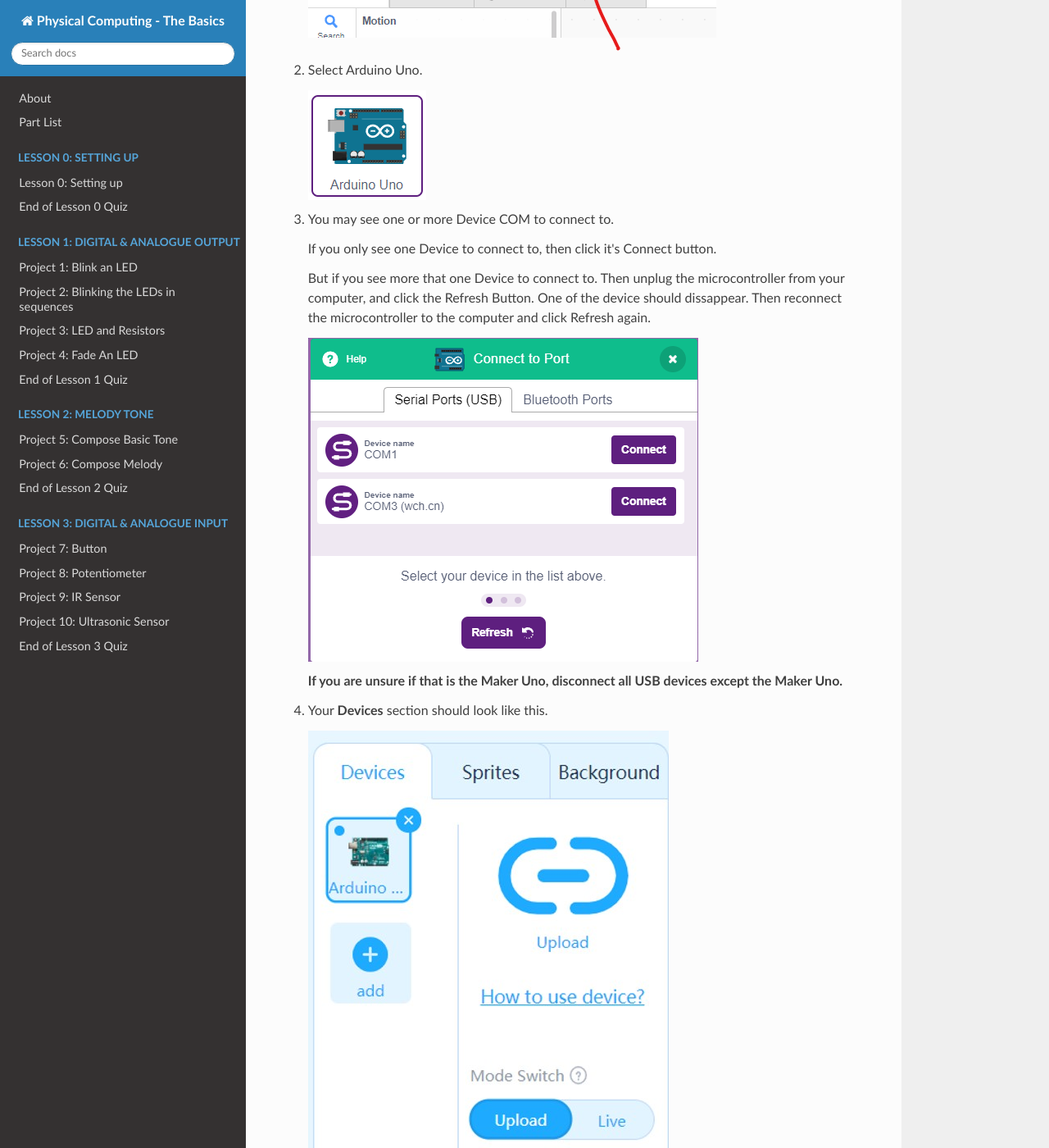
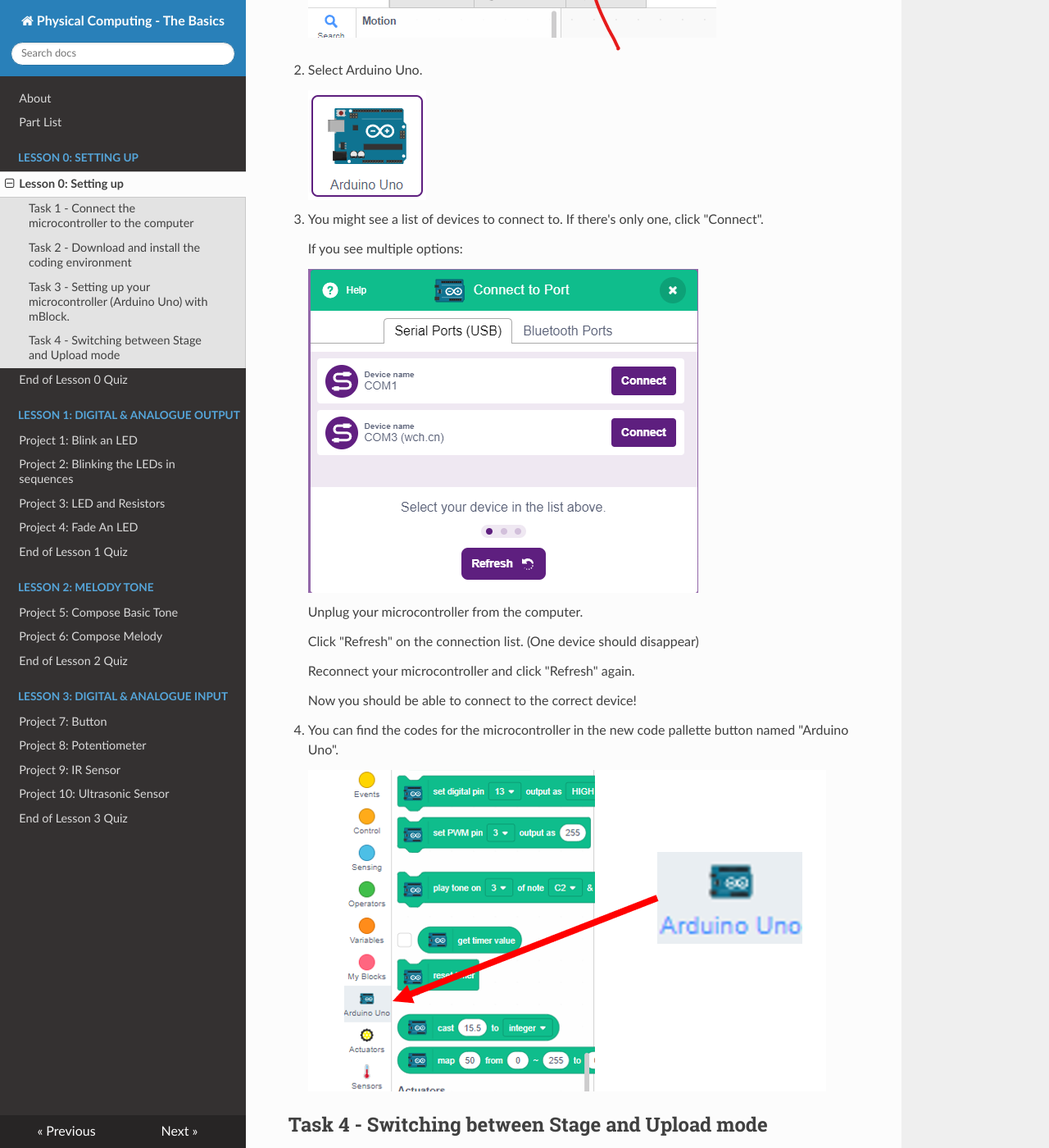
Before and after one commit to rianlian7/pc_unit1_basics, an MkDocs documentation site: the page built from docs/pc_l0_v2.md, in a window 1280 px wide and 1400 px high, scrolled down 2344 px. Shown: the whole window at 82% size. Built offline with MkDocs 1.6.1, drawn with Linux system fonts in a browser that asks for light colours; nearby versions of some CDN libraries; some of the changed text lies outside the part shown.

Commit message:
finallised lesson 0 for pictoblox ver

```diff
--- a/docs/pc_l0_v2.md
+++ b/docs/pc_l0_v2.md
@@ -42,42 +42,37 @@
 
     ![alt text](arduinoUnoButton.png)
 
-3. You may see one or more Device COM to connect to.
+3. You might see a list of devices to connect to. If there's only one, click "Connect".
 
-    If you only see one Device to connect to, then click it's Connect button.
-
-    But if you see more that one Device to connect to. Then unplug the microcontroller from your computer, and click the Refresh Button. One of the device should dissappear. Then reconnect the microcontroller to the computer and click Refresh again.
+    If you see multiple options:
 
     ![alt text](connectToPortScreen.png)
 
 
-    **If you are unsure if that is the Maker Uno, disconnect all USB devices except the Maker Uno.**
+    Unplug your microcontroller from the computer.
 
-5. Your **Devices** section should look like this.
+    Click "Refresh" on the connection list. (One device should disappear)
 
-    ![](images/l0_9_deviceSection.jpg)
+    Reconnect your microcontroller and click "Refresh" again.
 
-## Task 4 - Switching between Live and Upload mode
+    Now you should be able to connect to the correct device!
 
-1. In mBlock, there are two modes we use: **Live** mode and **Upload** mode.
+5. You can find the codes for the microcontroller in the new code pallette button named "Arduino Uno".
+
+    ![alt text](arduinoUnoCodePallette.png)
+
+## Task 4 - Switching between Stage and Upload mode
+
+1. In PictoBlox, there are two modes we use: **Stage** mode and **Upload** mode.
 
 
-    - **Live**: This is when your code runs right away on the device.
+    - **Stage**: This is when your code runs right away on the device.
 
-        Remember to "Update Firmware" every time you switch to Live Mode.
+        Remember to "Update Firmware" ![](UploadFirmwareBtn.png) every time you switch to Stage Mode.
 
-    - **Upload**: Your code only runs when you click the ![](images/btnUpload.jpg)  button.
+    - **Upload**: Your code only runs when you click the ![](pictoBloxUploadBtn.png)  button.
 
 
 2. You can change the mode through this **Mode Switch** toggle.
 
-    ![](images/btnModeSwitch.jpg)
-
-3. When switching to **Live** coding, you will have to "Update Firmware".
-    1. Switch to **Live** mode
-    2. Click Update Firmware
-    3. Click Updates
-
-    ![](images/l0_10_enableLiveCoding.png)
-
-4. We will often switch between **Live** and **Upload** mode throughout this unit. Remember to "Update Firmware" every time we switch to **Live** mode.
+    ![alt text](pictoBloxModeSwitchBtn.png)
--- a/mkdocs.yml
+++ b/mkdocs.yml
@@ -3,7 +3,7 @@
   - About: index.md
   - 'Part List' : partList.md
   - 'Lesson 0: Setting up':
-    - 'Lesson 0: Setting up': pc_l0.md
+    - 'Lesson 0: Setting up': pc_l0_v2.md
     - 'End of Lesson 0 Quiz' : pc_u1_lesson0_quiz.md
   - 'Lesson 1: Digital & Analogue Output':
     - 'Project 1: Blink an LED': pc_u1_project1.md
```
Also changed, not shown: docs/UploadFirmwareBtn.png (added), docs/arduinoUnoCodePallette.png (added), docs/pictoBloxModeSwitchBtn.png (added), docs/pictoBloxUploadBtn.png (added).
